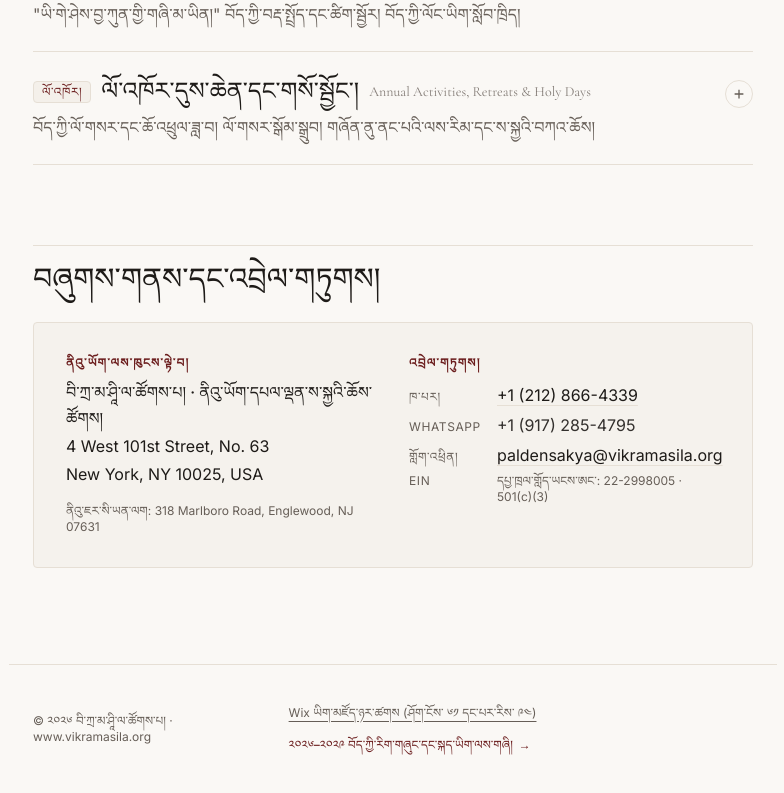
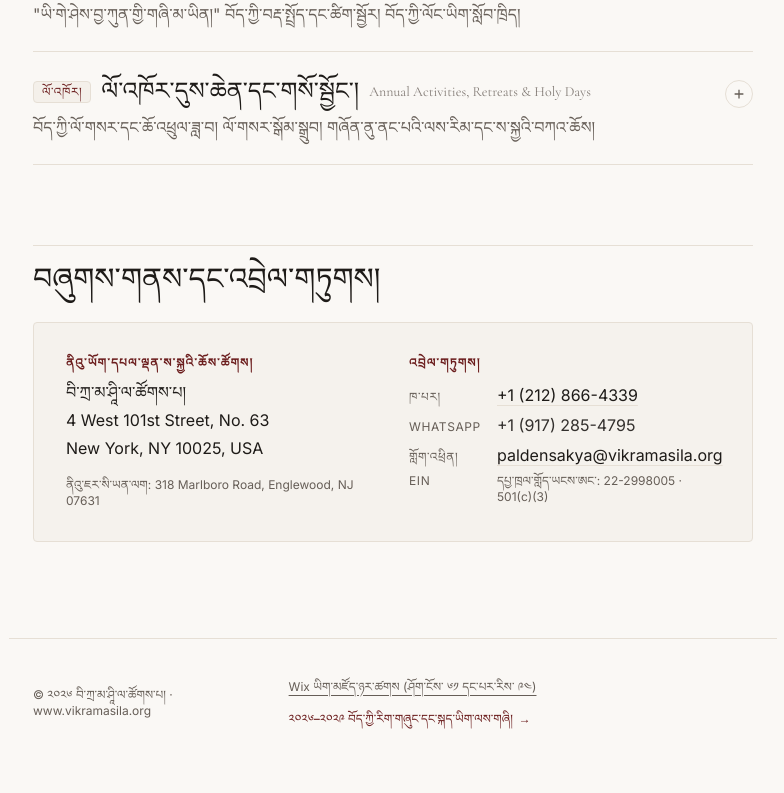
Before and after one commit to angpa/paldensakya-ny, a Next.js app: page / in a window 1280 px wide. Shown: the part 1721-2514 px from the top of the page, without its empty margins (247-1031 px from the left). After the commit the page ends 2488 px from the top, so only its background shows below. Built offline with nearby package versions, Linux system fonts and the light colour scheme.

Commit message:
style: replace corporate Headquarters label with Palden Sakya Center · New York

```diff
--- a/src/app/page.tsx
+++ b/src/app/page.tsx
@@ -36,8 +36,8 @@ const CONTENT = {
     programsTag: "New York & Online",
     downloadPdfs: "Downloadable Prayer Books (PDF):",
     contactHeading: "Location & Contact",
-    hqTitle: "New York Headquarters",
-    hqAddress1: "Vikramaśila Foundation · Palden Sakya NYC",
+    hqTitle: "Palden Sakya Center · New York",
+    hqAddress1: "Vikramaśila Foundation",
     hqAddress2: "4 West 101st Street, No. 63",
     hqAddress3: "New York, NY 10025, USA",
     hqNJ: "Affiliated NJ Center: 318 Marlboro Road, Englewood, NJ 07631",
@@ -78,8 +78,8 @@ const CONTENT = {
     programsTag: "ནིའུ་ཡོག་དང་དྲྭ་ཐོག",
     downloadPdfs: "ཞལ་འདོན་ཕྱག་དེབ་ཕབ་ལེན (PDF):",
     contactHeading: "བཞུགས་གནས་དང་འབྲེལ་གཏུགས།",
-    hqTitle: "ནིའུ་ཡོག་ལས་ཁུངས་ལྟེ་བ།",
-    hqAddress1: "བི་ཀྲ་མ་ཤཱི་ལ་ཚོགས་པ། · ནིའུ་ཡོག་དཔལ་ལྡན་ས་སྐྱའི་ཆོས་ཚོགས།",
+    hqTitle: "ནིའུ་ཡོག་དཔལ་ལྡན་ས་སྐྱའི་ཆོས་ཚོགས།",
+    hqAddress1: "བི་ཀྲ་མ་ཤཱི་ལ་ཚོགས་པ།",
     hqAddress2: "4 West 101st Street, No. 63",
     hqAddress3: "New York, NY 10025, USA",
     hqNJ: "ནིའུ་ཇར་སི་ཡན་ལག: 318 Marlboro Road, Englewood, NJ 07631",
```
